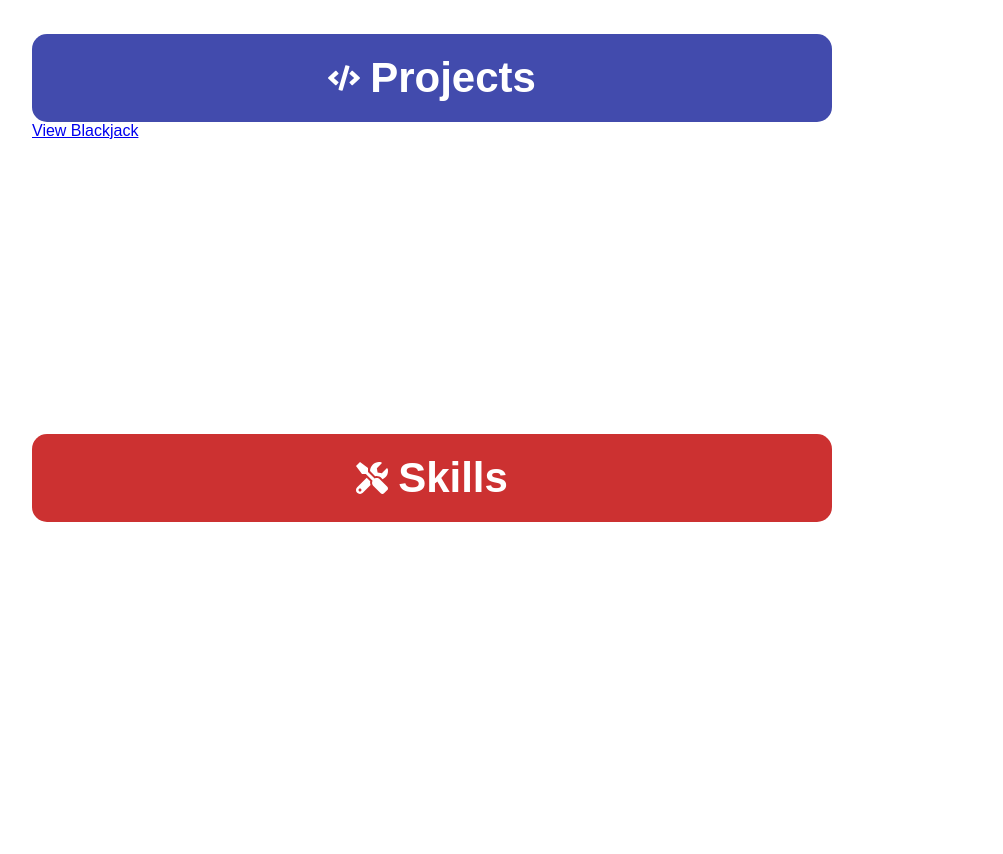
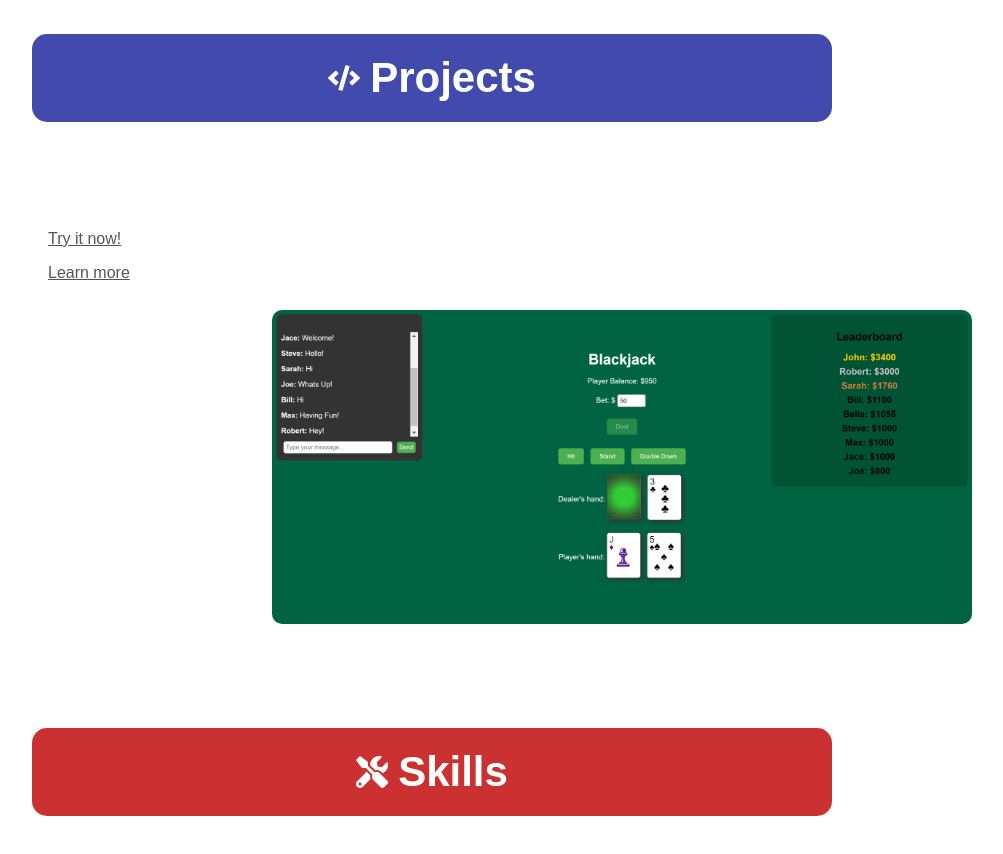
Before and after one commit to jace-roell/jace-roell.github.io, a React (Create React App) app: page / in a window 1280 px wide. Shown: the part 1900-2754 px from the top of the page, without its empty margins (208-1211 px from the left). Built offline with nearby package versions, Linux system fonts and the light colour scheme.

Commit message:
added image

```diff
--- a/public/index.html
+++ b/public/index.html
@@ -24,7 +24,7 @@
       work correctly both with client-side routing and a non-root public URL.
       Learn how to configure a non-root public URL by running `npm run build`.
     -->
-    <title>React App</title>
+    <title>Jace Roell Portfolio</title>
   </head>
   <body>
     <noscript>You need to enable JavaScript to run this app.</noscript>
--- a/src/App.css
+++ b/src/App.css
@@ -189,3 +189,50 @@ canvas {
   margin-top: 10px;
   text-align: left;
 }
+.try-now-btn {
+  margin-right: 10px;
+  margin-top: 100px;
+  padding: 8px 16px;
+  background-color: transparent;
+  color: #555;
+  text-decoration: underline;
+  transition: color 0.3s;
+}
+
+.try-now-btn:hover {
+  color: #424bad;
+}
+
+.learn-more-btn {
+  margin-right: 10px;
+  padding: 8px 16px;
+  background-color: transparent;
+  color: #555;
+  text-decoration: underline;
+  transition: color 0.3s;
+}
+
+.learn-more-btn:hover {
+  background-color: #ad2929;
+}
+
+.reference-image-container {
+  margin-top: 20px;
+  text-align: right;
+}
+
+.reference-image {
+  max-width: 100%;
+  height: auto;
+  width: 700px;
+  border-radius: 10px;
+  margin-right: 100px;
+  margin-bottom: 100px;
+}
+
+.buttons-container {
+  display: flex;
+  flex-direction: column;
+  align-items: flex-start;
+  margin-top: auto; /* Align buttons halfway vertically */
+}
--- a/src/App.js
+++ b/src/App.js
@@ -9,6 +9,7 @@ import {
   FaEnvelope,
   FaArrowDown,
 } from "react-icons/fa";
+
 const TabLink = ({ sectionId, currentSection, scrollToSection, children }) => {
   const isActive = currentSection === sectionId;
 
@@ -123,11 +124,16 @@ const App = () => {
           </div>
 
           <div className="experience-item">
-          <img src={require("./ussRemovedBackground.png")} alt="image not found" />
+            <img
+              src={require("./ussRemovedBackground.png")}
+              alt="image not found"
+            />
             <div>
               <div className="experience-header">
                 <h3>Plant Systems Developer Co-op</h3>
-              <p className="date">United States Steel Corporation | May 2023 - Current</p>
+                <p className="date">
+                  United States Steel Corporation | May 2023 - Current
+                </p>
               </div>
               <BulletPoints
                 className="bullet-points"
@@ -147,7 +153,9 @@ const App = () => {
             <div>
               <div className="experience-header">
                 <h3>Laser Welding Research Intern</h3>
-              <p className="date">Robert Morris University | August 2022 - May 2023</p>
+                <p className="date">
+                  Robert Morris University | August 2022 - May 2023
+                </p>
               </div>
               <BulletPoints
                 className="bullet-points"
@@ -162,11 +170,16 @@ const App = () => {
           </div>
 
           <div className="experience-item">
-          <img src={require("./dlcDarkModeRemovedBackground.png")} alt="image not found" />
+            <img
+              src={require("./dlcDarkModeRemovedBackground.png")}
+              alt="image not found"
+            />
             <div>
               <div className="experience-header">
                 <h3>PC Support Intern</h3>
-              <p className="date">Duquesne Light Company | May 2021 - August 2022</p>
+                <p className="date">
+                  Duquesne Light Company | May 2021 - August 2022
+                </p>
               </div>
 
               <BulletPoints
@@ -191,11 +204,34 @@ const App = () => {
         <h2>Projects</h2>
       </div>
     </div>
-          <a href="/blackjack.html" target="_blank" rel="noopener noreferrer">
-            View Blackjack
+    <div className="buttons-container">
+      <a
+        href="/blackjack.html"
+        target="_blank"
+        rel="noopener noreferrer"
+        className="try-now-btn"
+      >
+        Try it now!
+      </a>
+      <a
+        href="https://github.com/jace-roell/online-blackjack"
+        target="_blank"
+        rel="noopener noreferrer"
+        class="learn-more-btn"
+      >
+        Learn more
       </a>
     </div>
+  </div>
+  <div className="reference-image-container">
+    <img
+      src={require("./blackjackExample.png")}
+      alt="image not found"
+      className="reference-image"
+    />
+  </div>
 </section>
+
 
       <section id="skills" className="content-section">
         <div className="header-container">
```
Also changed, not shown: 1 other file (tests, documents, lock files or other folders). Lines whose indentation alone changed are shown as unchanged.
